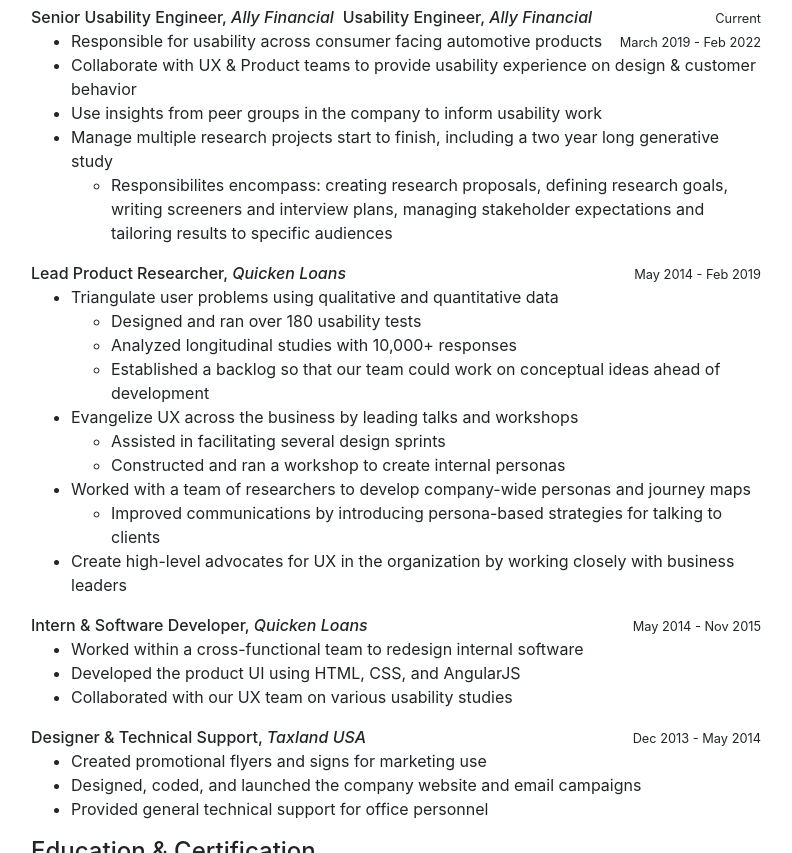
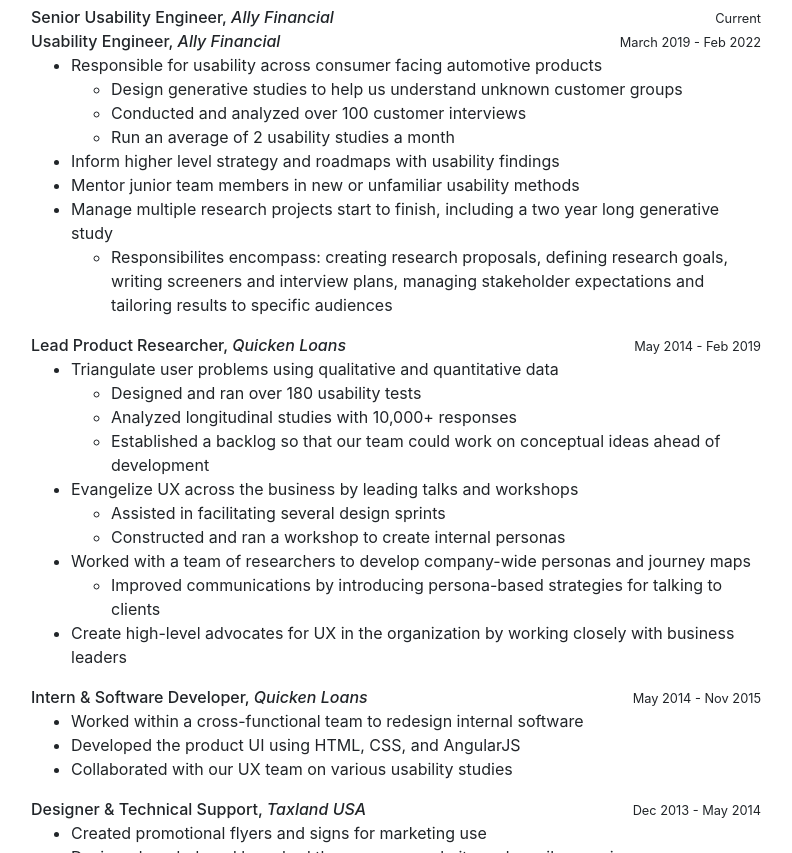
Before and after one commit to gregovic/gregovic.github.io, a website with bundled scripts: page index.html in a window 1280 px wide. Shown: the part 1152-2005 px from the top of the page, without its empty margins (244-1036 px from the left). Built offline with nearby package versions, Linux system fonts and the light colour scheme.

Commit message:
Update index.html

```diff
--- a/index.html
+++ b/index.html
@@ -128,12 +128,17 @@
             </div>
 			<h4>Experience</h4>
 				<div>
-					<span class="h6">Senior Usability Engineer, <em>Ally Financial&nbsp;</em></span><span class="float-sm-right"><small>Current</small></span>
+					<span class="h6">Senior Usability Engineer, <em>Ally Financial&nbsp;</em></span><span class="float-sm-right"><small>Current</small></span><br/>
 					<span class="h6">Usability Engineer, <em>Ally Financial&nbsp;</em></span><span class="float-sm-right"><small>March 2019 - Feb 2022</small></span>
 					<ul>
 						<li>Responsible for usability across consumer facing automotive products</li>
-						<li>Collaborate with UX & Product teams to provide usability experience on design & customer behavior</li>
-						<li>Use insights from peer groups in the company to inform usability work</li>
+						<ul>
+							<li> Design generative studies to help us understand unknown customer groups</li>
+							<li>Conducted and analyzed over 100 customer interviews</li>
+							<li>Run an average of 2 usability studies a month</li>
+						</ul>
+						<li>Inform higher level strategy and roadmaps with usability findings</li>
+						<li>Mentor junior team members in new or unfamiliar usability methods</li>
 						<li>Manage multiple research projects start to finish, including a two year long generative study</li>
 							<ul>
 								<li>Responsibilites encompass: creating research proposals, defining research goals, writing screeners and interview plans, managing stakeholder expectations and tailoring results to specific audiences</li>
```
